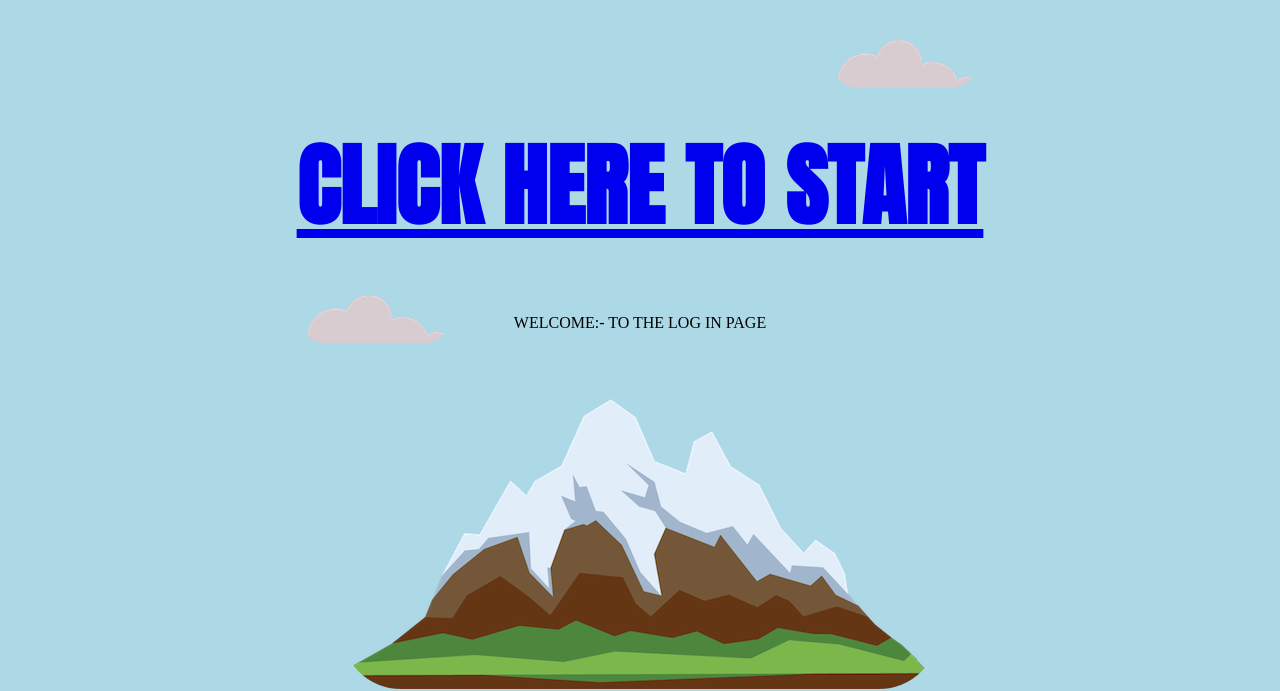
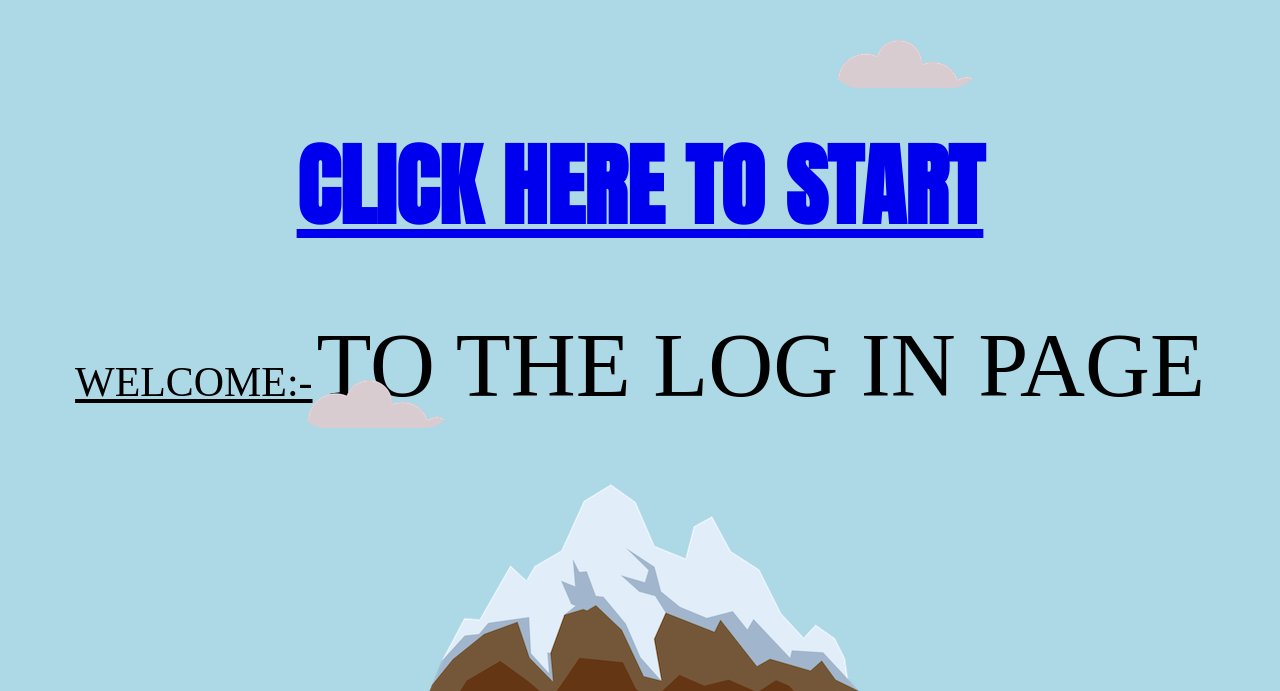
Before and after one commit to Manishlck099/positions, a plain HTML site: page index.html in a window 1280 px wide. Shown: the top 691 px of the page. Drawn offline with Linux system fonts and the light colour scheme; a web font is replaced by a local one.

Commit message:
Update website.css

```diff
--- a/website.css
+++ b/website.css
@@ -22,13 +22,13 @@ h1{
    font-size: 90px;
 }
 
-/*
+
 .underline{
     text-decoration: underline;
     width: 20%;
-    font-size: 4.62em;
-}*/
-.hello{
+    font-size: 2.62em;
+}
+span{
     font-size: 90px;
     }
     /*p{
```
